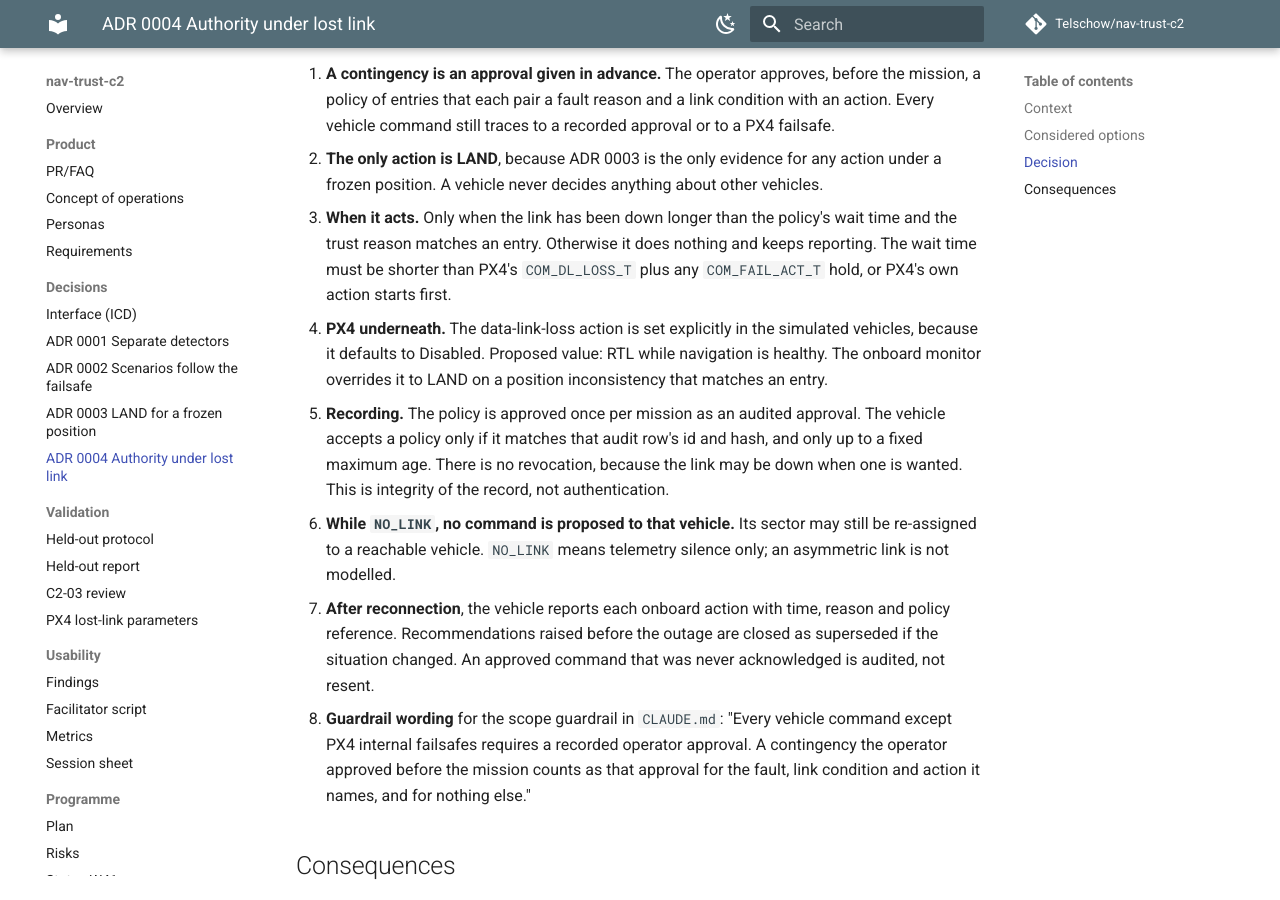
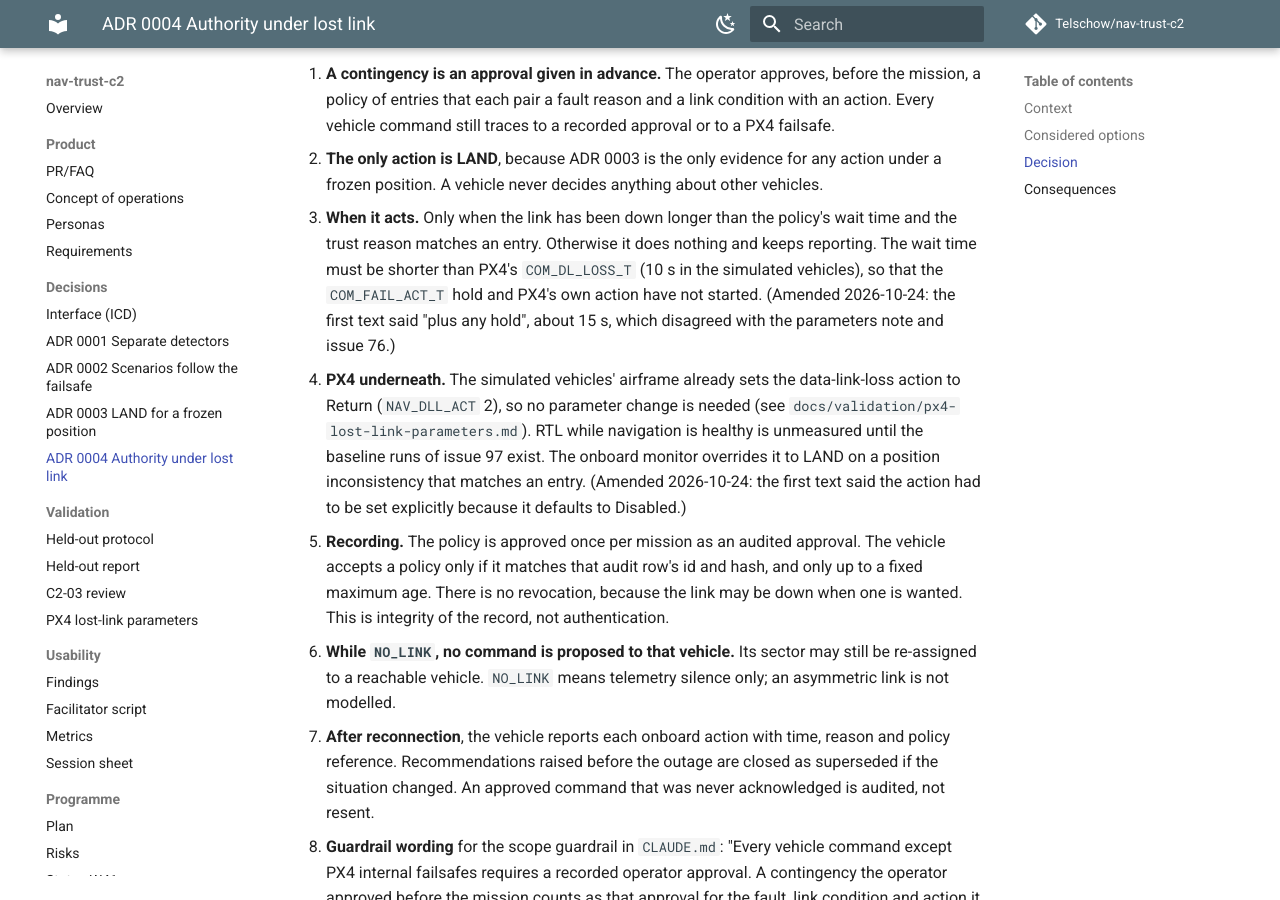
Before and after one commit to Telschow/nav-trust-c2, an MkDocs documentation site: the page built from docs/adr/0004-authority-under-lost-link.md, in a window 1280 px wide and 900 px high, scrolled down 1554 px. Built offline with MkDocs 1.6.1 and Material for MkDocs 9.7.7, drawn with Linux system fonts in a browser that asks for light colours; comment, search, counter and statistics services are not loaded.

Commit message:
docs: amend ADR 0004 items 3 and 4 (maintainer-approved)
Item 3: the wait time is bounded by COM_DL_LOSS_T (10 s), the conservative reading.
Item 4: NAV_DLL_ACT is already Return in the airframe; RTL while healthy is unmeasured until #97.

Co-Authored-By: Claude Sonnet 5.5 <noreply@anthropic.com>
Claude-Session: https://claude.ai/code/session_01QnVDRzD2rMdsXzjGpA5up9

```diff
--- a/docs/adr/0004-authority-under-lost-link.md
+++ b/docs/adr/0004-authority-under-lost-link.md
@@ -56,11 +56,15 @@ unbounded for fast faults, and no source in the research note uses it.
    frozen position. A vehicle never decides anything about other vehicles.
 3. **When it acts.** Only when the link has been down longer than the policy's wait time and the
    trust reason matches an entry. Otherwise it does nothing and keeps reporting. The wait time
-   must be shorter than PX4's `COM_DL_LOSS_T` plus any `COM_FAIL_ACT_T` hold, or PX4's own action
-   starts first.
-4. **PX4 underneath.** The data-link-loss action is set explicitly in the simulated vehicles,
-   because it defaults to Disabled. Proposed value: RTL while navigation is healthy. The onboard
-   monitor overrides it to LAND on a position inconsistency that matches an entry.
+   must be shorter than PX4's `COM_DL_LOSS_T` (10 s in the simulated vehicles), so that the
+   `COM_FAIL_ACT_T` hold and PX4's own action have not started. (Amended 2026-10-24: the first
+   text said "plus any hold", about 15 s, which disagreed with the parameters note and issue 76.)
+4. **PX4 underneath.** The simulated vehicles' airframe already sets the data-link-loss action to
+   Return (`NAV_DLL_ACT` 2), so no parameter change is needed (see
+   `docs/validation/px4-lost-link-parameters.md`). RTL while navigation is healthy is unmeasured
+   until the baseline runs of issue 97 exist. The onboard monitor overrides it to LAND on a
+   position inconsistency that matches an entry. (Amended 2026-10-24: the first text said the
+   action had to be set explicitly because it defaults to Disabled.)
 5. **Recording.** The policy is approved once per mission as an audited approval. The vehicle
    accepts a policy only if it matches that audit row's id and hash, and only up to a fixed
    maximum age. There is no revocation, because the link may be down when one is wanted. This is
```
